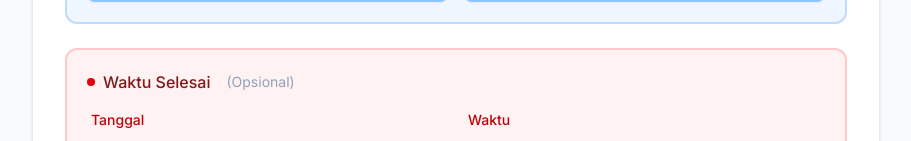
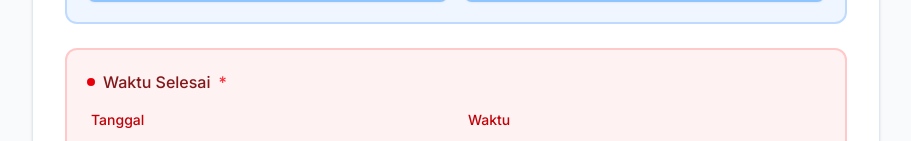
Before and after one commit to Givandroid/attendance-qr, a Next.js app: page /admin/sessions/create in a window 1280 px wide. Shown: the part 811-952 px from the top of the page, without its empty margins (184-1095 px from the left). Built offline with nearby package versions, Linux system fonts and the light colour scheme; no server answers.

Commit message:
add little aesterisk on sessionform and editform

```diff
--- a/src/components/admin/EditSessionForm.tsx
+++ b/src/components/admin/EditSessionForm.tsx
@@ -226,7 +226,7 @@ export default function EditSessionForm({ session, onSuccess, onCancel }: EditSe
           <Label className="text-sm sm:text-base text-red-900 font-medium flex items-center gap-2">
             <div className="w-2 h-2 bg-red-600 rounded-full"></div>
             Waktu Selesai
-            <span className="text-slate-400 text-xs sm:text-sm font-normal ml-2">(Opsional)</span>
+            <span className="text-red-500">*</span>
           </Label>
 
           <div className="flex flex-col sm:flex-row gap-3 sm:gap-4">
--- a/src/components/admin/SessionForm.tsx
+++ b/src/components/admin/SessionForm.tsx
@@ -215,7 +215,7 @@ export default function SessionForm({ onSuccess }: { onSuccess?: (id: string) =>
           <Label className="text-sm sm:text-base text-red-900 font-medium flex items-center gap-2">
             <div className="w-2 h-2 bg-red-600 rounded-full"></div>
             Waktu Selesai
-            <span className="text-slate-400 text-xs sm:text-sm font-normal ml-2">(Opsional)</span>
+            <span className="text-red-500">*</span>
           </Label>
 
           <div className="flex flex-col sm:flex-row gap-3 sm:gap-4">
```
